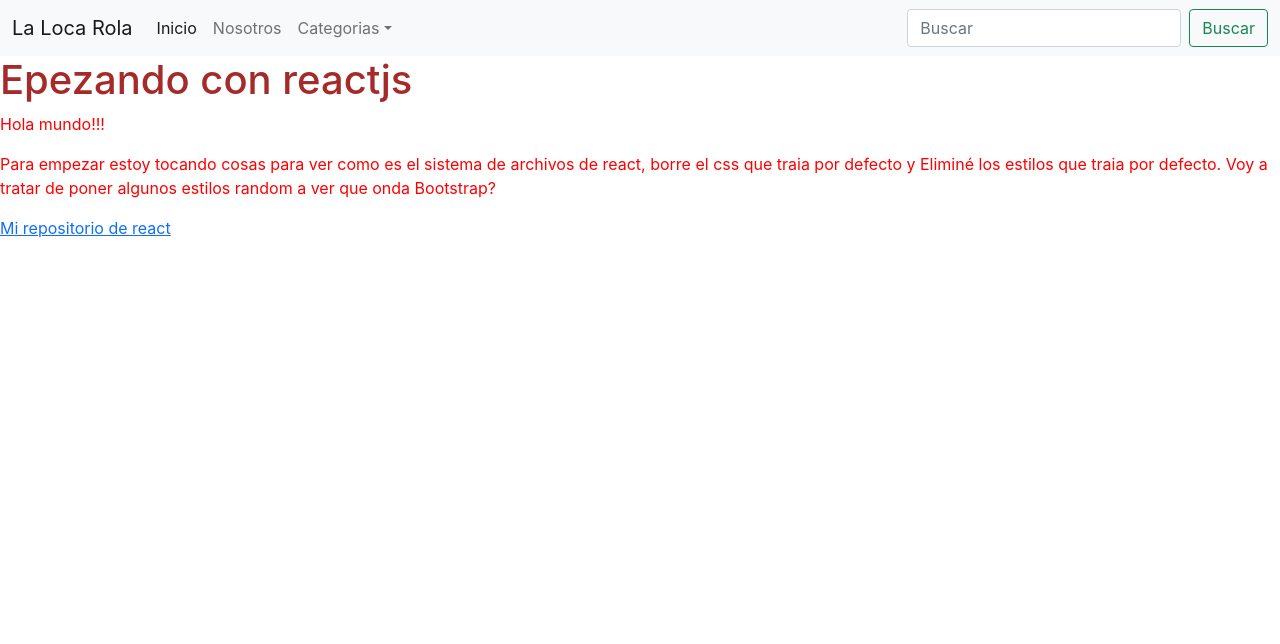
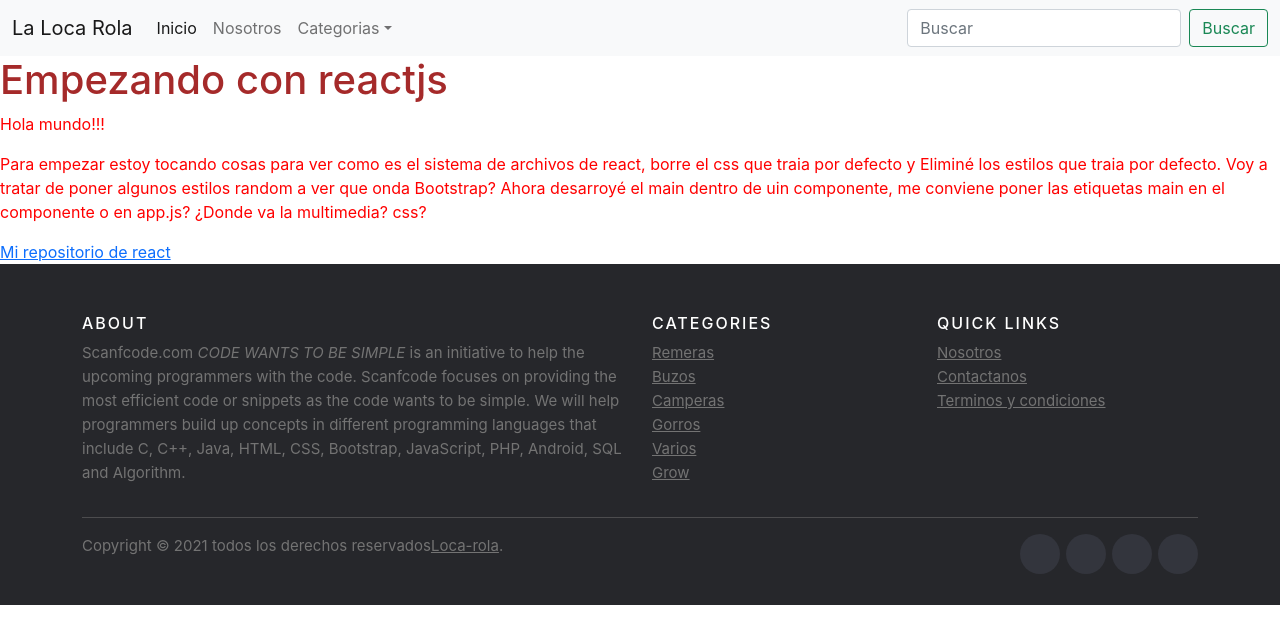
Before and after one commit to germanTuppo/loca-rola, a React (Create React App) app: page / in a window 1280 px wide. Shown: the top 644 px of the page. Built offline with nearby package versions, Linux system fonts and the light colour scheme.

Commit message:
Modifique Nav agregue comp. Main y Footer

```diff
--- a/src/App.js
+++ b/src/App.js
@@ -1,6 +1,8 @@
 
 import './App.css';
-import Navbar from './components/NavBar.js';
+import Footer from './components/footer/Footer';
+import Main from './components/main/Main';
+import Navbar from './components/NavBar/NavBar.js';
 function App() {
   return (
     <div className="App">
@@ -12,41 +14,11 @@ function App() {
 
 
       {/* Aca iria  un componente main*/}
-      <main className="main">
-        <h1
-        className ="titulo"
-        >
-          Epezando con reactjs
-        </h1>
-
-        <p
-          className ="parrafo"
-        >
-          Hola mundo!!!
-        </p>
-
-        <p
-          className ="parrafo"
-        >
-          Para empezar estoy tocando cosas para ver como es el sistema de archivos de react, borre el css que traia por defecto y Eliminé los estilos que traia por defecto.
-          Voy a tratar de poner algunos estilos random a ver que onda
-          Bootstrap?
-
-        </p>
-
-        <a
-          className="linkRepo"
-          href="https://github.com/germanTuppo/loca-rola.git"
-          target="_blank"
-          rel="noopener noreferrer"
-        >
-          Mi repositorio de react
-        </a>
-      </main>
+        <Main />
 
 
       {/* Aca va a ir un componente Footer */}
-
+        <Footer />
 
     </div>
   );
--- /dev/null
+++ b/src/components/footer/Footer.css
@@ -0,0 +1,163 @@
+.site-footer
+{
+  background-color:#26272b;
+  padding:45px 0 20px;
+  font-size:15px;
+  line-height:24px;
+  color:#737373;
+}
+.site-footer hr
+{
+  border-top-color:#bbb;
+  opacity:0.5
+}
+.site-footer hr.small
+{
+  margin:20px 0
+}
+.site-footer h6
+{
+  color:#fff;
+  font-size:16px;
+  text-transform:uppercase;
+  margin-top:5px;
+  letter-spacing:2px
+}
+.site-footer a
+{
+  color:#737373;
+}
+.site-footer a:hover
+{
+  color:#3366cc;
+  text-decoration:none;
+}
+.footer-links
+{
+  padding-left:0;
+  list-style:none
+}
+.footer-links li
+{
+  display:block
+}
+.footer-links a
+{
+  color:#737373
+}
+.footer-links a:active,.footer-links a:focus,.footer-links a:hover
+{
+  color:#3366cc;
+  text-decoration:none;
+}
+.footer-links.inline li
+{
+  display:inline-block
+}
+.site-footer .social-icons
+{
+  text-align:right
+}
+.site-footer .social-icons a
+{
+  width:40px;
+  height:40px;
+  line-height:40px;
+  margin-left:6px;
+  margin-right:0;
+  border-radius:100%;
+  background-color:#33353d
+}
+.copyright-text
+{
+  margin:0
+}
+@media (max-width:991px)
+{
+  .site-footer [class^=col-]
+  {
+    margin-bottom:30px
+  }
+}
+@media (max-width:767px)
+{
+  .site-footer
+  {
+    padding-bottom:0
+  }
+  .site-footer .copyright-text,.site-footer .social-icons
+  {
+    text-align:center
+  }
+}
+.social-icons
+{
+  padding-left:0;
+  margin-bottom:0;
+  list-style:none
+}
+.social-icons li
+{
+  display:inline-block;
+  margin-bottom:4px
+}
+.social-icons li.title
+{
+  margin-right:15px;
+  text-transform:uppercase;
+  color:#96a2b2;
+  font-weight:700;
+  font-size:13px
+}
+.social-icons a{
+  background-color:#eceeef;
+  color:#818a91;
+  font-size:16px;
+  display:inline-block;
+  line-height:44px;
+  width:44px;
+  height:44px;
+  text-align:center;
+  margin-right:8px;
+  border-radius:100%;
+  -webkit-transition:all .2s linear;
+  -o-transition:all .2s linear;
+  transition:all .2s linear
+}
+.social-icons a:active,.social-icons a:focus,.social-icons a:hover
+{
+  color:#fff;
+  background-color:#29aafe
+}
+.social-icons.size-sm a
+{
+  line-height:34px;
+  height:34px;
+  width:34px;
+  font-size:14px
+}
+.social-icons a.facebook:hover
+{
+  background-color:#3b5998
+}
+.social-icons a.twitter:hover
+{
+  background-color:#00aced
+}
+.social-icons a.linkedin:hover
+{
+  background-color:#007bb6
+}
+.social-icons a.dribbble:hover
+{
+  background-color:#ea4c89
+}
+@media (max-width:767px)
+{
+  .social-icons li.title
+  {
+    display:block;
+    margin-right:0;
+    font-weight:600
+  }
+}
--- /dev/null
+++ b/src/components/footer/Footer.js
@@ -0,0 +1,61 @@
+import React from 'react';
+import './Footer.css';
+const Footer = () => {
+  return (
+
+    <footer className="site-footer">
+      <div className="container">
+        <div className="row">
+          <div className="col-sm-12 col-md-6">
+            <h6>About</h6>
+            <p className="text-justify">Scanfcode.com <i>CODE WANTS TO BE SIMPLE </i> is an initiative  to help the upcoming programmers with the code. Scanfcode focuses on providing the most efficient code or snippets as the code wants to be simple. We will help programmers build up concepts in different programming languages that include C, C++, Java, HTML, CSS, Bootstrap, JavaScript, PHP, Android, SQL and Algorithm.</p>
+          </div>
+
+          <div className="col-xs-6 col-md-3">
+            <h6>Categories</h6>
+            <ul className="footer-links">
+              <li><a href="#">Remeras</a></li>
+              <li><a href="#">Buzos</a></li>
+              <li><a href="#">Camperas</a></li>
+              <li><a href="#">Gorros</a></li>
+              <li><a href="#">Varios</a></li>
+              <li><a href="#">Grow</a></li>
+            </ul>
+          </div>
+
+          <div className="col-xs-6 col-md-3">
+            <h6>Quick Links</h6>
+            <ul className="footer-links">
+              <li><a href="#">Nosotros</a></li>
+              <li><a href="#">Contactanos</a></li>
+              <li><a href="#">Terminos y condiciones</a></li>
+
+            </ul>
+          </div>
+        </div>
+        <hr></hr>
+      </div>
+      <div className="container">
+        <div className="row">
+          <div className="col-md-8 col-sm-6 col-xs-12">
+            <p className="copyright-text">Copyright &copy; 2021 todos los derechos reservados
+         <a href="#">Loca-rola</a>.
+            </p>
+          </div>
+
+          <div className="col-md-4 col-sm-6 col-xs-12">
+            <ul className="social-icons">
+              <li><a className="facebook" href="#"><i className="fa fa-facebook"></i></a></li>
+              <li><a className="twitter" href="#"><i className="fa fa-twitter"></i></a></li>
+              <li><a className="dribbble" href="#"><i className="fa fa-dribbble"></i></a></li>
+              <li><a className="linkedin" href="#"><i className="fa fa-linkedin"></i></a></li>
+            </ul>
+          </div>
+        </div>
+      </div>
+    </footer>
+
+  );
+};
+
+export default Footer;
--- /dev/null
+++ b/src/components/main/Main.css
@@ -0,0 +1,6 @@
+.titulo{
+    color:brown;
+  }
+  .parrafo{
+    color: red;
+  }
--- /dev/null
+++ b/src/components/main/Main.js
@@ -0,0 +1,42 @@
+import React from 'react';
+import './Main.css';
+const Main = () => {
+  return (
+    <main className="main">
+        <h1
+        className ="titulo"
+        >
+          Empezando con reactjs
+        </h1>
+
+        <p
+          className ="parrafo"
+        >
+          Hola mundo!!!
+        </p>
+
+        <p
+          className ="parrafo"
+        >
+          Para empezar estoy tocando cosas para ver como es el sistema de archivos de react, borre el css que traia por defecto y Eliminé los estilos que traia por defecto.
+          Voy a tratar de poner algunos estilos random a ver que onda
+          Bootstrap?
+
+          Ahora desarroyé el main dentro de uin componente, me conviene poner las etiquetas main en el componente o en app.js?
+          ¿Donde va la multimedia?
+          css?
+        </p>
+
+        <a
+          className="linkRepo"
+          href="https://github.com/germanTuppo/loca-rola.git"
+          target="_blank"
+          rel="noopener noreferrer"
+        >
+          Mi repositorio de react
+        </a>
+      </main>
+  );
+};
+
+export default Main;
```
Also changed, not shown: src/components/NavBar/Contador.js (added), src/components/NavBar/NavBar.css (added), src/components/NavBar/NavBar.js (renamed from src/components/NavBar.js).
